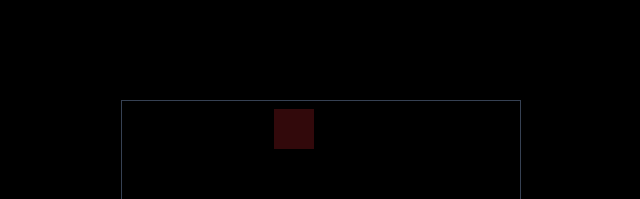
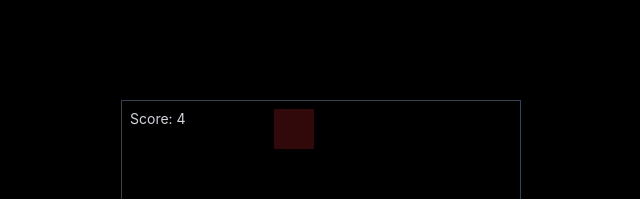
Before and after one commit to vyn-afk/react-dodge-game, a React (Vite) app: page / in a window 1280 px wide. Shown: the top 199 px of the page, without its empty margins (319-959 px from the left). Built offline with nearby package versions, Linux system fonts and the light colour scheme.

Commit message:
feat: update scoring to increment when obstacles are successfully dodged

```diff
--- a/src/components/Game.jsx
+++ b/src/components/Game.jsx
@@ -24,6 +24,7 @@ function Game() {
 
   const [obstacles, setObstacles] = useState([]);
   const [gameOver, setGameOver] = useState(false);
+  const [score, setScore] = useState(0);
 
   const GAME_WIDTH = 400;
   const GAME_HEIGHT = 600;
@@ -150,6 +151,9 @@ function Game() {
           */
           if (newY < GAME_HEIGHT) {
             updated.push({ ...obs, y: newY });
+          } else {
+            // Increment score for each obstacle that successfully falls off-screen
+            setScore((prev) => prev + 1);
           }
         }
 
@@ -182,6 +186,10 @@ function Game() {
           Game Over
         </div>
       )}
+
+      <div className="absolute top-2 left-2 text-sm text-gray-300">
+        Score: {score}
+      </div>
     </div>
   );
 }
```
